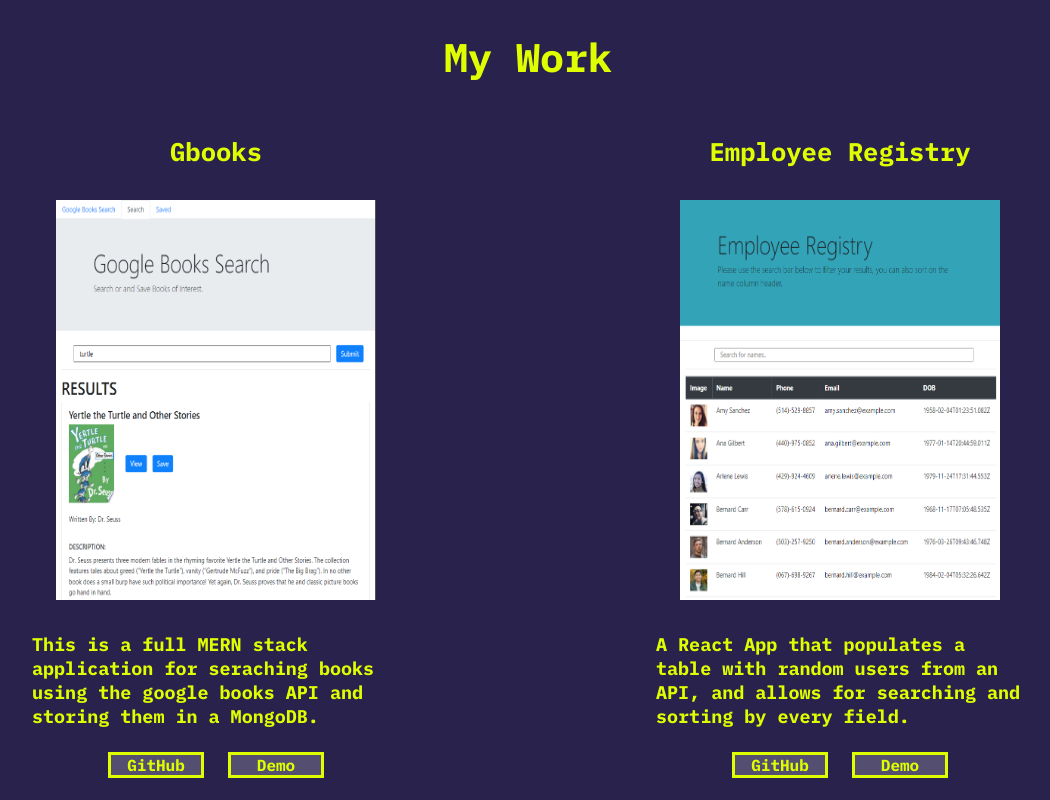
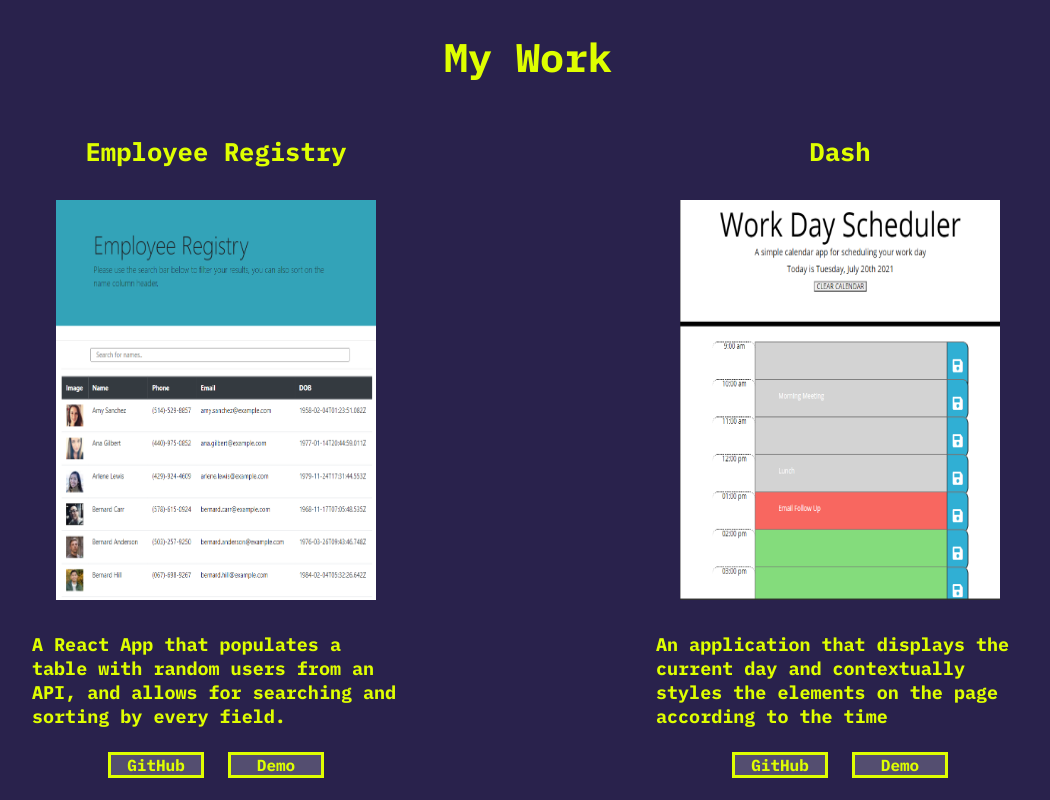
Before and after one commit to rquiroz32/Portfolio_V1, a React (Create React App) app in the folder client/: page / in a window 1280 px wide. Shown: the part 1260-2060 px from the top of the page, without its empty margins (112-1162 px from the left). Built offline with nearby package versions, Linux system fonts and the light colour scheme.

Commit message:
removing depercated project

```diff
--- a/client/src/Components/Portfolio/Portfolio.js
+++ b/client/src/Components/Portfolio/Portfolio.js
@@ -16,7 +16,7 @@ class Portfolio extends Component {
             <section id = 'portfolio' className='section-Portfolio'>
                 <h1  className='portfolio-Title'>My Work</h1>
                 <div className='portfolio-Container'>
-                    <ProjectCard projTitle={'Gbooks'} projImage={gBooks_img} projDescription={'This is a full MERN stack application for seraching books using the google books API and storing them in a MongoDB.'} projRepo={'https://github.com/rquiroz32/gbooks'} projDemo={'https://cryptic-caverns-34586.herokuapp.com/'}></ProjectCard>
+                {/* Commenting out deprecated project <ProjectCard projTitle={'Gbooks'} projImage={gBooks_img} projDescription={'This is a full MERN stack application for seraching books using the google books API and storing them in a MongoDB.'} projRepo={'https://github.com/rquiroz32/gbooks'} projDemo={'https://cryptic-caverns-34586.herokuapp.com/'}></ProjectCard>*/}
                     <ProjectCard projTitle={'Employee Registry'} projImage={employeeRegistry_img} projDescription={'A React App that populates a table with random users from an API, and allows for searching and sorting by every field.'}projRepo={'https://github.com/rquiroz32/Employee_Registry'} projDemo={'https://rquiroz32.github.io/Employee_Registry/'} ></ProjectCard>
                     <ProjectCard projTitle={'Dash'} projImage={dash_Img} projDescription={' An application that displays the current day and contextually styles the elements on the page according to the time'}projRepo={'https://github.com/rquiroz32/Dash'} projDemo={'https://rquiroz32.github.io/Dash/'}></ProjectCard>
                     <ProjectCard projTitle={'Porro'} projImage={porro_Img} projDescription={'This application displays five day weather forcasts for cities searched by users.'}projRepo={'https://github.com/rquiroz32/Porro'} projDemo={'https://rquiroz32.github.io/Porro/'}></ProjectCard>
```
